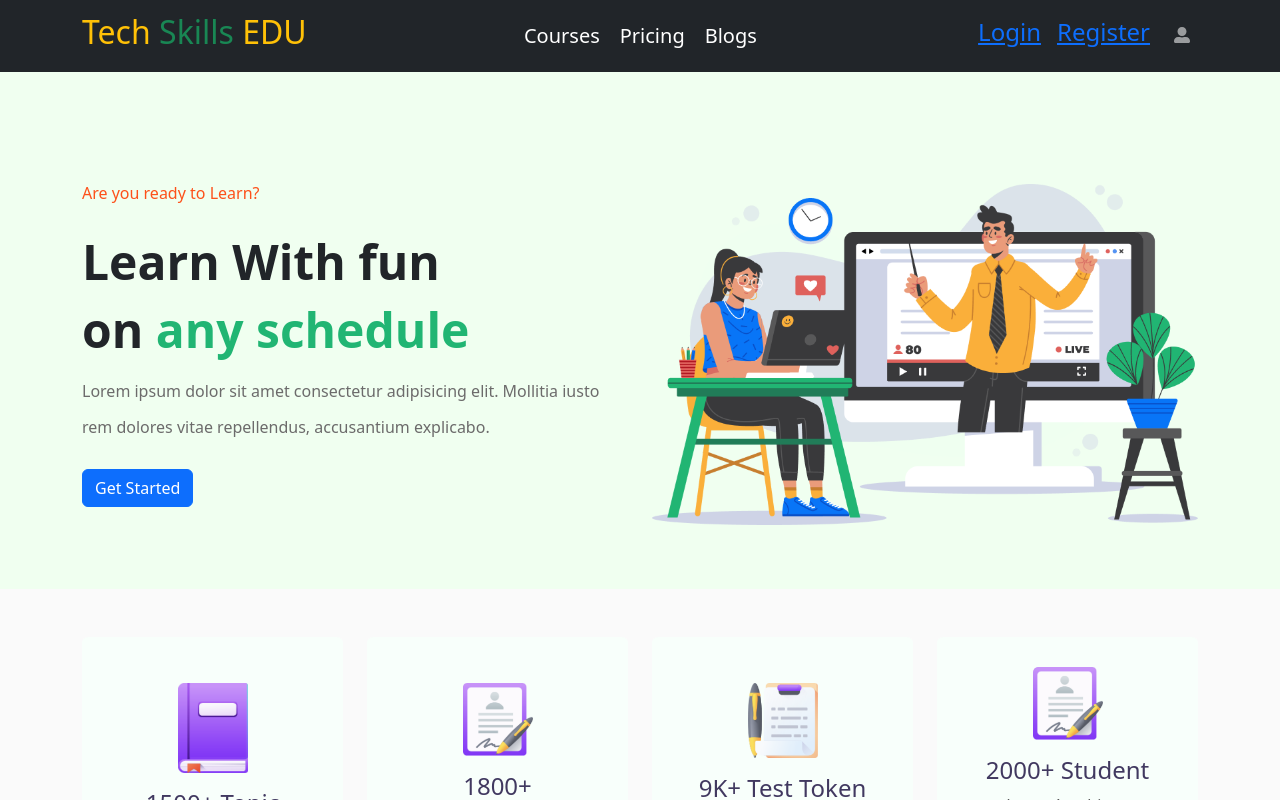
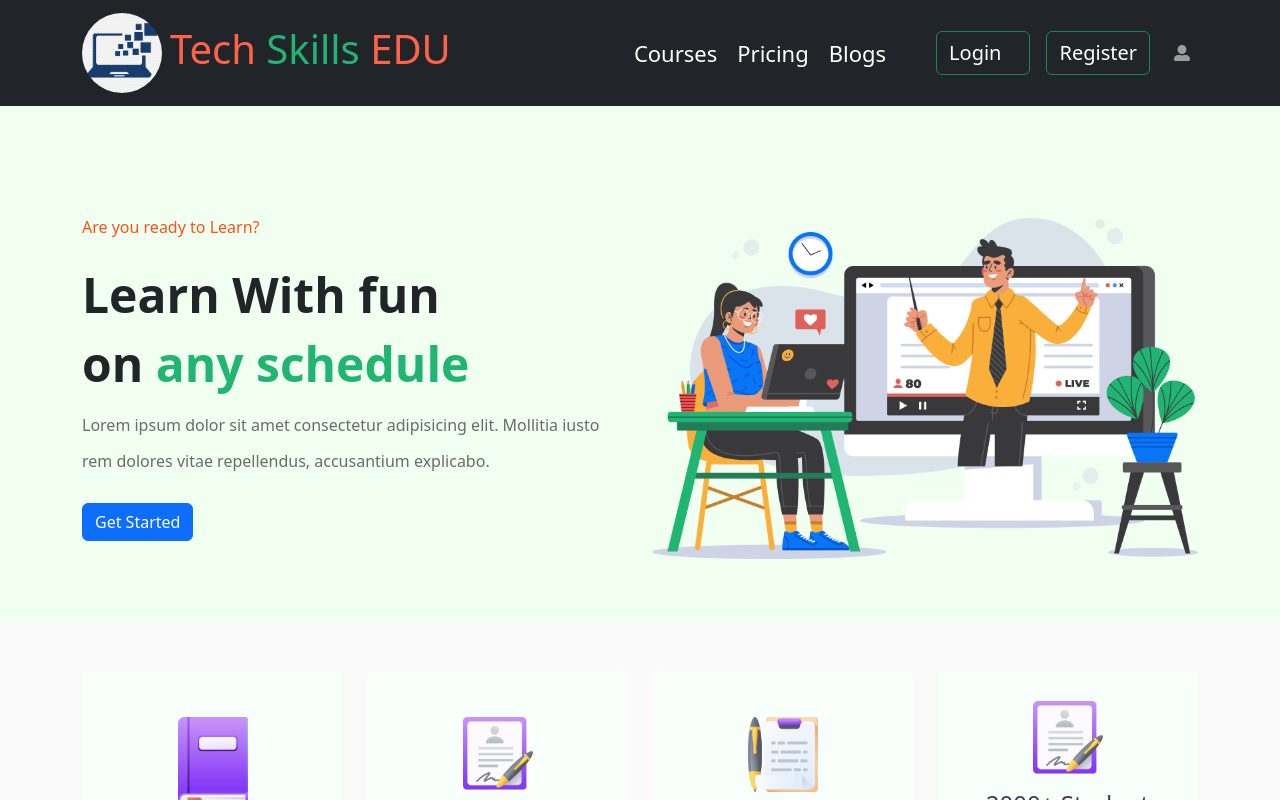
Before and after one commit to Shariful7834/TechSkill-Eudemy, a React (Create React App) app: page / in a window 1280 px wide. Shown: the top 800 px of the page. Built offline with nearby package versions, Linux system fonts and the light colour scheme; no server answers.

Commit message:
added components for error file

```diff
--- a/src/context/UserContext.js
+++ b/src/context/UserContext.js
@@ -2,6 +2,7 @@ import React, { createContext, useState, useEffect } from "react";
 import {
   createUserWithEmailAndPassword,
   getAuth,
+  GithubAuthProvider,
   GoogleAuthProvider,
   onAuthStateChanged,
   signInWithEmailAndPassword,
@@ -18,6 +19,7 @@ const UserContext = ({ children }) => {
   const [user, setUser] = useState("");
   const [loading, setLoading] = useState(true);
   const provider = new GoogleAuthProvider();
+  const gitProvider = new GithubAuthProvider();
   const signUpUser = (email, password) => {
     return createUserWithEmailAndPassword(auth, email, password);
   };
@@ -31,6 +33,12 @@ const UserContext = ({ children }) => {
     setLoading(true);
     return signInWithPopup(auth, provider);
   };
+
+  const githubProvider = () => {
+    setLoading(true);
+    return signInWithPopup(auth, gitProvider);
+  };
+
   const updateUserProfile = (profile) => {
     return updateProfile(auth.currentUser, profile);
   };
@@ -45,6 +53,7 @@ const UserContext = ({ children }) => {
       setLoading(false);
       console.log(currentUser);
     });
+    return () => unSubscribe();
   }, []);
   const authInfo = {
     user,
@@ -54,6 +63,7 @@ const UserContext = ({ children }) => {
     logOut,
     loading,
     updateUserProfile,
+    githubProvider,
   };
   return (
     <div>
--- a/src/pages/CheckOut/CheckOut.js
+++ b/src/pages/CheckOut/CheckOut.js
@@ -85,19 +85,12 @@ const CheckOut = () => {
               </Link>
             </div>
             <div className="mt-5">
-              <h2>Payment Method</h2>{" "}
-              <MDBContainer
-                className="py-1"
-                fluid
-                style={{
-                  backgroundImage:
-                    "url(https://mdbcdn.b-cdn.net/img/Photos/Others/background3.webp)",
-                }}
-              >
+              <h2 className="ms-2">Payment Method</h2>{" "}
+              <MDBContainer className="py-1">
                 <MDBRow className=" d-flex justify-content-center">
                   <MDBCol>
                     <MDBCard className="rounded-3">
-                      <MDBCardBody className="p-4">
+                      <MDBCardBody className="p-3">
                         <div className="text-center mb-4">
                           <h3>Settings</h3>
                           <h6>Payment</h6>
--- a/src/pages/ErrorPage/ErrorPage.js
+++ b/src/pages/ErrorPage/ErrorPage.js
@@ -13,6 +13,8 @@ import { Link, useRouteError } from "react-router-dom";
 import Logo from "../../assets/brands/saderror.png";
 import { AuthContext } from "../../context/UserContext";
 import { useContext } from "react";
+import logo from "../../assets/brands/logo1.png";
+
 const ErrorPage = () => {
   const error = useRouteError();
   const { user, logOut } = useContext(AuthContext);
@@ -26,22 +28,29 @@ const ErrorPage = () => {
         sticky="top"
       >
         <Container>
-          <Navbar.Brand>
+          <Navbar.Brand className="d-flex align-items-center">
+            <Image
+              roundedCircle
+              style={{ width: "80px", height: "80px" }}
+              src={logo}
+              alt=""
+              className="d-inline-block align-top"
+            />
             <Link style={{ textDecoration: "none" }} to="/">
-              <h2 className="text-warning">
-                Tech <span className="text-success">Skills</span> EDU
+              <h2 style={{ color: "tomato" }} className=" fs-1 py-2 ms-2">
+                Tech <span style={{ color: "#21b573" }}>Skills</span> EDU
               </h2>
             </Link>
           </Navbar.Brand>
           <Navbar.Toggle aria-controls="responsive-navbar-nav" />
           <Navbar.Collapse id="responsive-navbar-nav">
-            <Nav className="mx-auto  ">
+            <Nav className="ms-auto ">
               <Link
                 style={{
                   textDecoration: "none",
                   marginRight: "20px",
                   color: "white",
-                  fontSize: "20px",
+                  fontSize: "22px",
                 }}
                 to="/courses"
               >
@@ -52,7 +61,7 @@ const ErrorPage = () => {
                   textDecoration: "none",
                   marginRight: "20px",
                   color: "white",
-                  fontSize: "20px",
+                  fontSize: "22px",
                 }}
                 to="/courses"
               >
@@ -61,9 +70,9 @@ const ErrorPage = () => {
               <Link
                 style={{
                   textDecoration: "none",
-                  marginRight: "20px",
+                  marginRight: "50px",
                   color: "white",
-                  fontSize: "20px",
+                  fontSize: "22px",
                 }}
                 to="/blogs"
               >
@@ -73,23 +82,37 @@ const ErrorPage = () => {
             <Nav>
               {user?.uid ? (
                 <Button
+                  className="fs-5 me-3 text-white "
+                  variant="outline-success"
                   style={{ height: "40px", marginTop: "5px" }}
                   onClick={logOut}
                 >
                   LogOut
                 </Button>
               ) : (
-                <div className="fs-4 ">
-                  <Link className="me-3 " to="/login">
-                    Login
-                  </Link>
-                  <Link to="/register">Register</Link>
-                </div>
+                <>
+                  <Button className="fs-5 me-3 " variant="outline-success">
+                    <Link
+                      style={{ textDecoration: "none", color: "white" }}
+                      className="me-3 "
+                      to="/login"
+                    >
+                      Login
+                    </Link>
+                  </Button>
+
+                  <Button className="fs-5 me-3  " variant="outline-success">
+                    {" "}
+                    <Link
+                      style={{ textDecoration: "none", color: "white" }}
+                      to="/register"
+                    >
+                      Register
+                    </Link>
+                  </Button>
+                </>
               )}
-              <Nav.Link
-                style={{ height: "40px", marginTop: "5px" }}
-                href="#deets"
-              ></Nav.Link>
+
               <div>
                 <Nav.Link>
                   {user?.uid ? (
--- a/src/shared/Header/Header.js
+++ b/src/shared/Header/Header.js
@@ -12,6 +12,7 @@ import { Link } from "react-router-dom";
 import { FaUserAlt } from "react-icons/fa";
 import { useContext } from "react";
 import { AuthContext } from "../../context/UserContext";
+import logo from "../../assets/brands/logo1.png";
 
 const Header = () => {
   const { user, logOut } = useContext(AuthContext);
@@ -26,22 +27,29 @@ const Header = () => {
   return (
     <Navbar collapseOnSelect expand="lg" bg="dark" variant="dark" sticky="top">
       <Container>
-        <Navbar.Brand>
+        <Navbar.Brand className="d-flex align-items-center">
+          <Image
+            roundedCircle
+            style={{ width: "80px", height: "80px" }}
+            src={logo}
+            alt=""
+            className="d-inline-block align-top"
+          />
           <Link style={{ textDecoration: "none" }} to="/">
-            <h2 className="text-warning">
-              Tech <span className="text-success">Skills</span> EDU
+            <h2 style={{ color: "tomato" }} className=" fs-1 py-2 ms-2">
+              Tech <span style={{ color: "#21b573" }}>Skills</span> EDU
             </h2>
           </Link>
         </Navbar.Brand>
         <Navbar.Toggle aria-controls="responsive-navbar-nav" />
         <Navbar.Collapse id="responsive-navbar-nav">
-          <Nav className="mx-auto  ">
+          <Nav className="ms-auto ">
             <Link
               style={{
                 textDecoration: "none",
                 marginRight: "20px",
                 color: "white",
-                fontSize: "20px",
+                fontSize: "22px",
               }}
               to="/courses"
             >
@@ -52,7 +60,7 @@ const Header = () => {
                 textDecoration: "none",
                 marginRight: "20px",
                 color: "white",
-                fontSize: "20px",
+                fontSize: "22px",
               }}
               to="/courses"
             >
@@ -61,9 +69,9 @@ const Header = () => {
             <Link
               style={{
                 textDecoration: "none",
-                marginRight: "20px",
+                marginRight: "50px",
                 color: "white",
-                fontSize: "20px",
+                fontSize: "22px",
               }}
               to="/blogs"
             >
@@ -73,23 +81,37 @@ const Header = () => {
           <Nav>
             {user?.uid ? (
               <Button
+                className="fs-5 me-3 text-white "
+                variant="outline-success"
                 style={{ height: "40px", marginTop: "5px" }}
                 onClick={logOut}
               >
                 LogOut
               </Button>
             ) : (
-              <div className="fs-4 ">
-                <Link className="me-3 " to="/login">
-                  Login
-                </Link>
-                <Link to="/register">Register</Link>
-              </div>
+              <>
+                <Button className="fs-5 me-3 " variant="outline-success">
+                  <Link
+                    style={{ textDecoration: "none", color: "white" }}
+                    className="me-3 "
+                    to="/login"
+                  >
+                    Login
+                  </Link>
+                </Button>
+
+                <Button className="fs-5 me-3  " variant="outline-success">
+                  {" "}
+                  <Link
+                    style={{ textDecoration: "none", color: "white" }}
+                    to="/register"
+                  >
+                    Register
+                  </Link>
+                </Button>
+              </>
             )}
-            <Nav.Link
-              style={{ height: "40px", marginTop: "5px" }}
-              href="#deets"
-            ></Nav.Link>
+
             <div>
               <Nav.Link>
                 {user?.uid ? (
--- a/src/shared/LeftSideNav/LeftSideNav.js
+++ b/src/shared/LeftSideNav/LeftSideNav.js
@@ -15,9 +15,7 @@ const LeftSideNav = () => {
     <Container>
       <Row>
         <Col lg="12">
-          <h1 className="text-center mb-5">
-            This is left side for course {courseCategories.length}
-          </h1>
+          <h1 className="text-center mb-4">A broad selection of courses </h1>
           <Row lg="3" className="g-4">
             {courseCategories.map((course) => (
               <Courses key={course._id} course={course}></Courses>
--- a/src/shared/RightSideNav/RightSideNav.js
+++ b/src/shared/RightSideNav/RightSideNav.js
@@ -21,7 +21,7 @@ const RightSideNav = () => {
           <LeftSideNav></LeftSideNav>
         </Col>
         <Col lg="3">
-          <div>
+          <div className="mt-5 pt-5">
             <BrandCarosoul></BrandCarosoul>
           </div>
           <hr />
```
Also changed, not shown: src/shared/Login/Login.js (+22 -1 lines), src/assets/brands/logo.png (added), src/assets/brands/logo1.png (added).
